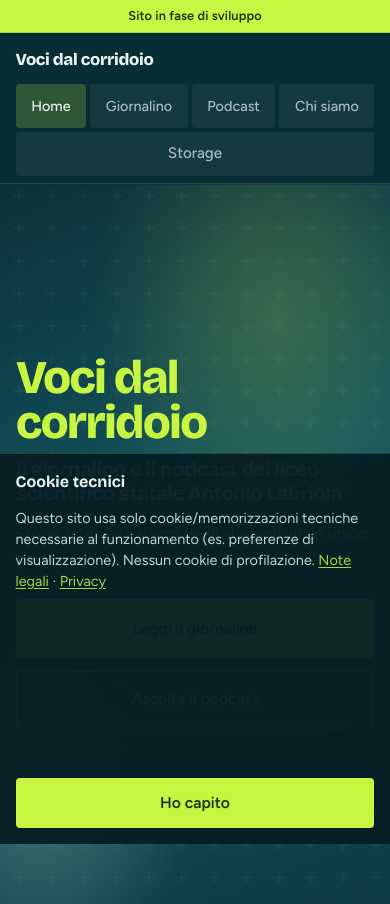
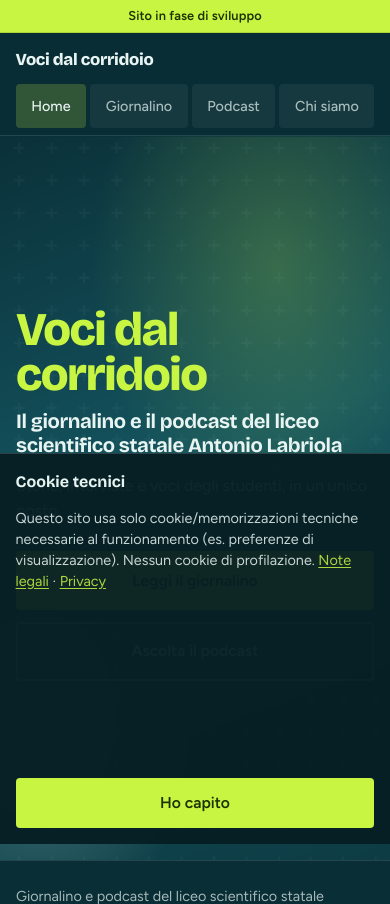
Before and after one commit to LeoFiore542/giornalino_podcast, a Flask app: page / in a window 390 px wide. Shown: the top 904 px of the page. Run offline with Flask 3, Linux system fonts and the light colour scheme.

Commit message:
Hide storage behind a desktop-only lock icon.
Replace the Storage nav label with a discreet lock control so the admin entry is less prominent and only visible on desktop.

Co-authored-by: Cursor <cursoragent@cursor.com>

```diff
--- a/static/css/style.css
+++ b/static/css/style.css
@@ -94,7 +94,8 @@ img {
   align-items: center;
 }
 
-.nav-text-btn {
+.nav-text-btn,
+.nav-lock {
   appearance: none;
   border: none;
   background: transparent;
@@ -103,16 +104,28 @@ img {
   font-weight: 500;
   font-size: inherit;
   cursor: pointer;
-  opacity: 0.72;
+  opacity: 0.45;
   padding: 0.45rem 0.55rem;
   min-height: 2.5rem;
   display: inline-flex;
   align-items: center;
+  justify-content: center;
   transition: opacity 0.2s ease;
 }
 
-.nav-text-btn:hover {
-  opacity: 1;
+.nav-lock {
+  margin-left: 0.15rem;
+}
+
+.nav-lock-icon {
+  display: block;
+  flex-shrink: 0;
+}
+
+.nav-text-btn:hover,
+.nav-lock:hover,
+.nav-lock.is-active {
+  opacity: 0.9;
 }
 
 .site-nav a:hover,
@@ -1439,22 +1452,16 @@ body.modal-open {
 }
 
 .page-home .nav-text-btn,
-.page-catalog .nav-text-btn {
+.page-home .nav-lock,
+.page-catalog .nav-text-btn,
+.page-catalog .nav-lock {
   color: inherit;
 }
 
+/* Area riservata: solo desktop */
 @media (max-width: 560px) {
-  .site-nav .nav-text-btn {
-    flex: 1 1 auto;
-    justify-content: center;
-    min-height: 2.75rem;
-    border-radius: var(--radius);
-    background: rgba(10, 46, 54, 0.04);
-  }
-
-  .page-home .site-nav .nav-text-btn,
-  .page-catalog .site-nav .nav-text-btn {
-    background: rgba(232, 244, 241, 0.08);
+  .site-nav .nav-lock {
+    display: none;
   }
 }
 
--- a/templates/base.html
+++ b/templates/base.html
@@ -28,9 +28,30 @@
       <a href="{{ url_for('podcast') }}" class="{% if request.endpoint == 'podcast' %}is-active{% endif %}">Podcast</a>
       <a href="{{ url_for('chi_siamo') }}" class="{% if request.endpoint == 'chi_siamo' %}is-active{% endif %}">Chi siamo</a>
       {% if session.get('storage_auth') %}
-      <a href="{{ url_for('storage_dashboard') }}" class="{% if request.endpoint == 'storage_dashboard' %}is-active{% endif %}">Storage</a>
+      <a
+        href="{{ url_for('storage_dashboard') }}"
+        class="nav-lock {% if request.endpoint == 'storage_dashboard' %}is-active{% endif %}"
+        aria-label="Area riservata"
+        title="Area riservata"
+      >
+        <svg class="nav-lock-icon" viewBox="0 0 24 24" width="18" height="18" aria-hidden="true" focusable="false">
+          <path fill="currentColor" d="M17 8h-1V6a4 4 0 0 0-8 0v2H7a2 2 0 0 0-2 2v8a2 2 0 0 0 2 2h10a2 2 0 0 0 2-2v-8a2 2 0 0 0-2-2zm-7-2a2 2 0 1 1 4 0v2h-4V6zm7 12H7v-8h10v8zm-5-3a1.5 1.5 0 1 0 0-3 1.5 1.5 0 0 0 0 3z"/>
+        </svg>
+      </a>
       {% else %}
-      <button type="button" class="nav-text-btn" id="storage-open" aria-haspopup="dialog" aria-controls="storage-modal">Storage</button>
+      <button
+        type="button"
+        class="nav-lock"
+        id="storage-open"
+        aria-haspopup="dialog"
+        aria-controls="storage-modal"
+        aria-label="Area riservata"
+        title="Area riservata"
+      >
+        <svg class="nav-lock-icon" viewBox="0 0 24 24" width="18" height="18" aria-hidden="true" focusable="false">
+          <path fill="currentColor" d="M17 8h-1V6a4 4 0 0 0-8 0v2H7a2 2 0 0 0-2 2v8a2 2 0 0 0 2 2h10a2 2 0 0 0 2-2v-8a2 2 0 0 0-2-2zm-7-2a2 2 0 1 1 4 0v2h-4V6zm7 12H7v-8h10v8zm-5-3a1.5 1.5 0 1 0 0-3 1.5 1.5 0 0 0 0 3z"/>
+        </svg>
+      </button>
       {% endif %}
     </nav>
   </header>
```
